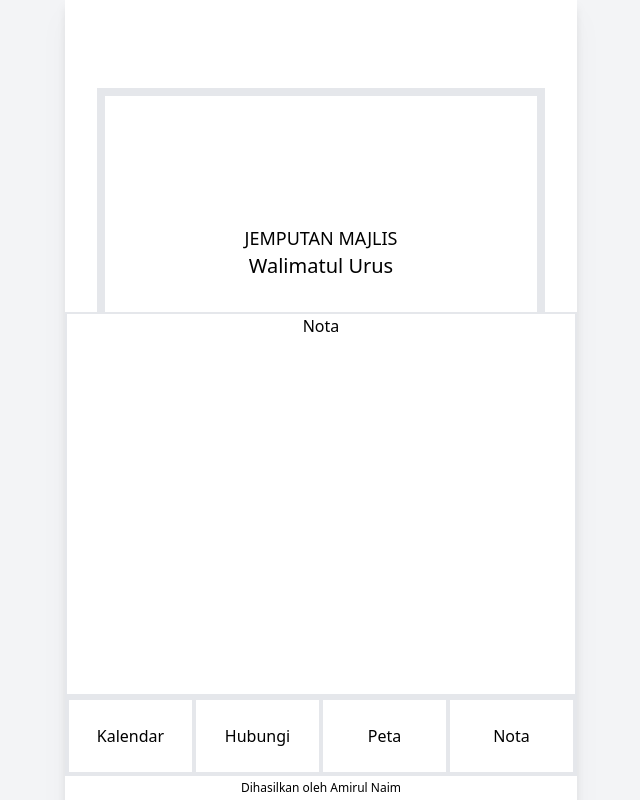
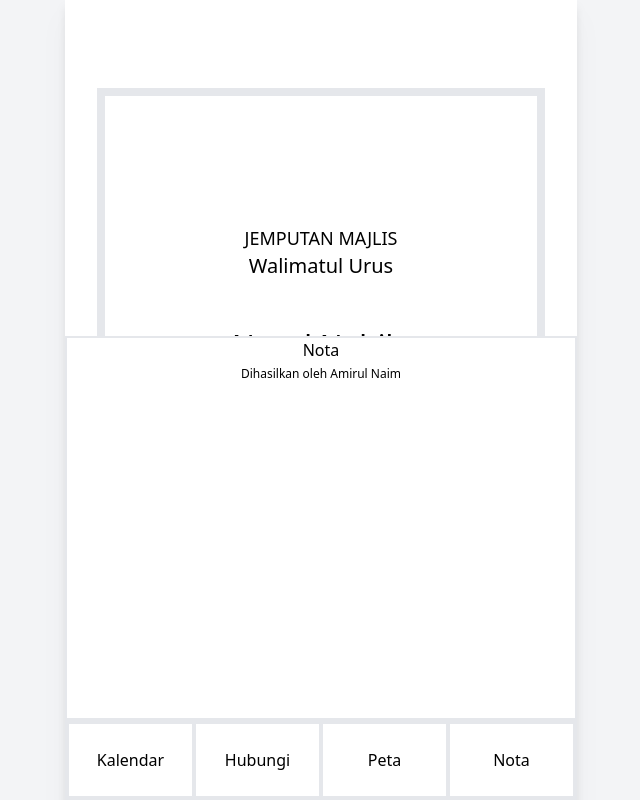
Before and after one commit to naimsolong/kad-jemputan-arif-dan-nabila, a Nuxt app: page /pengantin-perempuan in a window 1280 px wide. Both pictures are taken after a click on the element "Nota". Shown: the top 800 px of the page, without its empty margins (319-959 px from the left). Built offline with nearby package versions, Linux system fonts and the light colour scheme.

Commit message:
Move footer note

```diff
--- a/components/card-footer-note.vue
+++ b/components/card-footer-note.vue
@@ -1,5 +1,8 @@
 <template>
     <div>
         Nota
+        <div class="py-1 text-xs">
+            Dihasilkan oleh <a href="https://naimsolong.github.io" target="_blank">Amirul Naim</a>
+        </div>
     </div>
 </template>
--- a/components/card-footer.vue
+++ b/components/card-footer.vue
@@ -22,8 +22,5 @@ const changeTab = (name) => {
             <div class="border-2 cursor-pointer p-6" @click="changeTab('map')">Peta</div>
             <div class="border-2 cursor-pointer p-6" @click="changeTab('note')">Nota</div>
         </div>
-        <div class="py-1 text-xs">
-            Dihasilkan oleh <a href="https://naimsolong.github.io" target="_blank">Amirul Naim</a>
-        </div>
     </div>
 </template>
```
